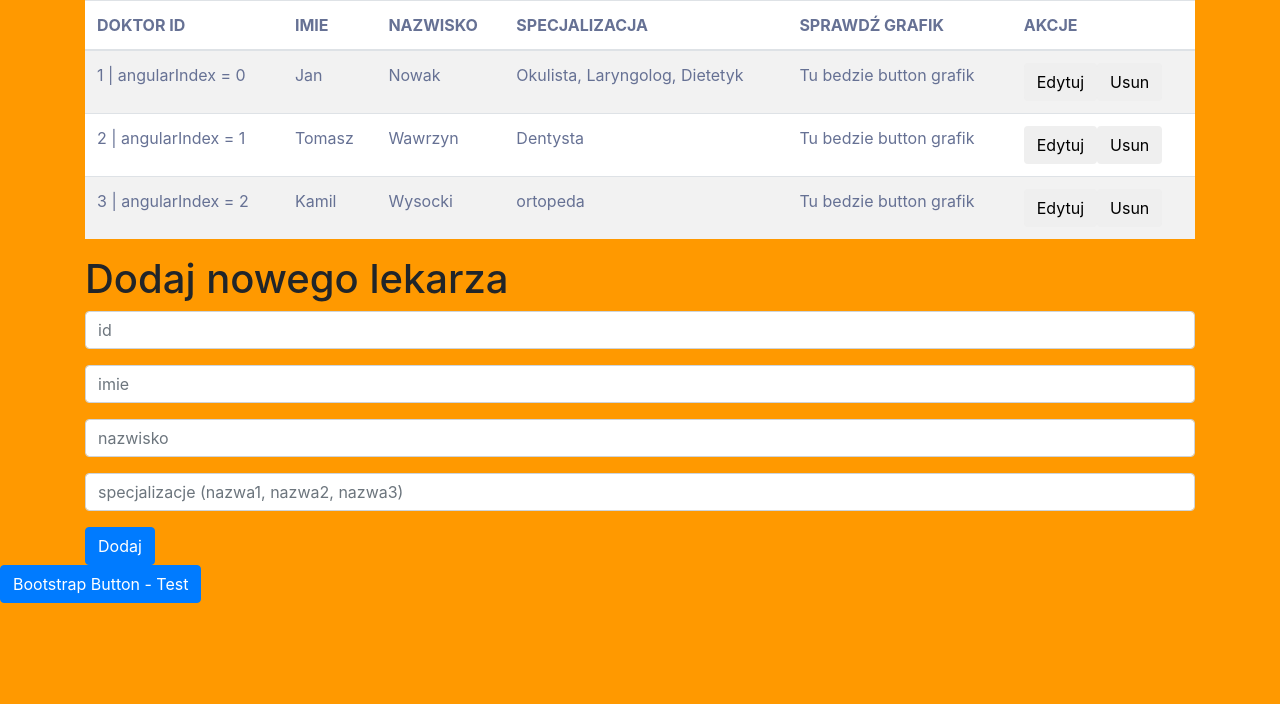
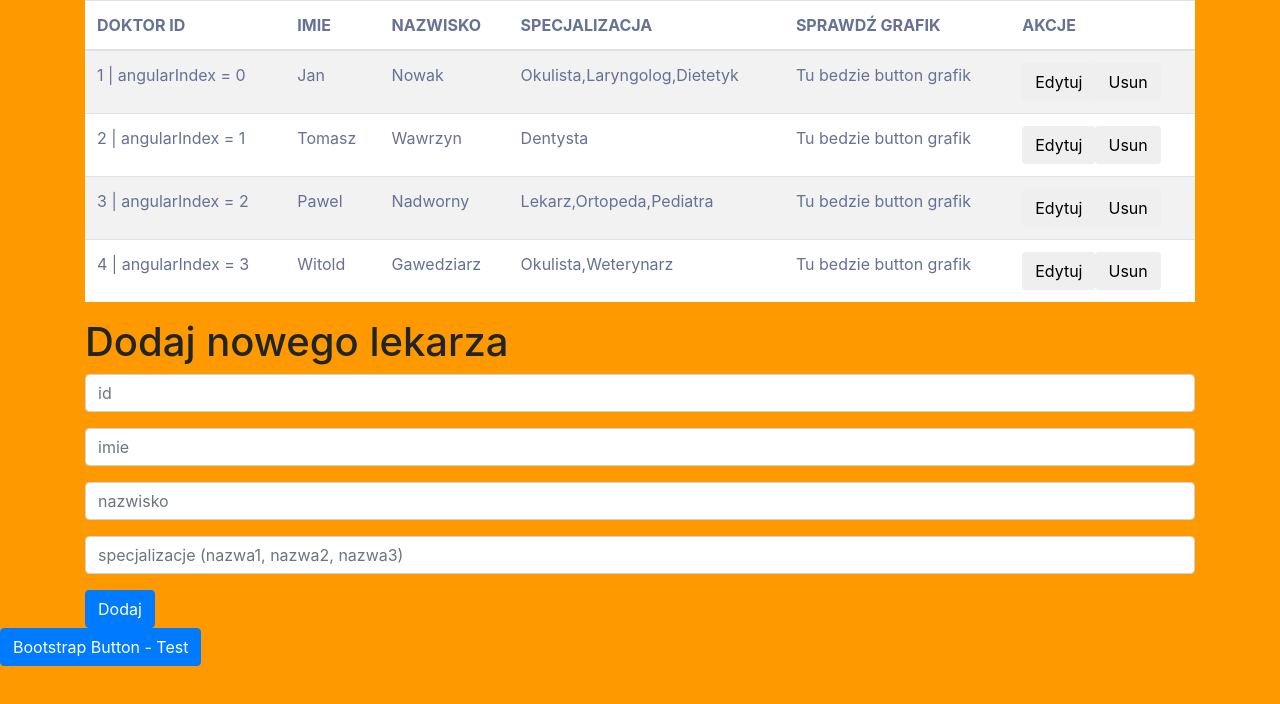
Before and after one commit to matkotcom/PierwszaAplikacja, an Angular app: page / in a window 1280 px wide. Shown: the top 704 px of the page. Built offline with nearby package versions, Linux system fonts and the light colour scheme.

Commit message:
Nowa funkcjonalnosc - usuwanie lekarzy

```diff
--- a/src/app/admin/doctors-list/doctors-list.component.html
+++ b/src/app/admin/doctors-list/doctors-list.component.html
@@ -17,11 +17,11 @@
             <td>{{ lekarz.id }} | angularIndex = {{ i }}</td>
             <td>{{ lekarz.name }}</td>
             <td>{{ lekarz.surname }}</td>
-            <td>{{ lekarz.spec }}</td>
+             <td>{{ lekarz.spec }}</td>
             <td> Tu bedzie button grafik </td>
             <td>
               <button class="btn">Edytuj</button>
-              <button class="btn">Usun</button>
+              <button (click)="usunLekarza(lekarz)" class="btn">Usun</button>
             </td>
           </tr>
         </tbody>
--- a/src/app/admin/doctors-list/doctors-list.component.ts
+++ b/src/app/admin/doctors-list/doctors-list.component.ts
@@ -14,25 +14,16 @@ export class DoctorsListComponent implements OnInit {
       id: 1,
       name: "Jan",
       surname: "Nowak",
-      spec: ["Okulista, Laryngolog, Dietetyk"]
+      spec: ["Okulista", "Laryngolog", "Dietetyk"]
     },
-    {
-      id: 2,
-      name: "Tomasz",
-      surname: "Wawrzyn",
-      spec: ["Dentysta"]
-    },
-    {
-      id: 3,
-      name: "Kamil",
-      surname: "Wysocki",
-      spec: ["ortopeda"]
-    }
+    new Doctor(2, "Tomasz", "Wawrzyn", ["Dentysta"]),
+    new Doctor(3, "Pawel", "Nadworny", ["Lekarz", "Ortopeda", "Pediatra"]),
+    new Doctor(4, "Witold", "Gawedziarz", ["Okulista", "Weterynarz"])
   ];
 
   dodajLekarza(lekarz: Doctor) {
+    console.log("Wywolano - dodajLekarza()");
     this.doctorsTab.push(lekarz);
-    console.log("Wywolano funkcje dodajLekarza");
     // spr/zrob czy this.doctorsTab.spec jest tablica, czy specki sa w innych indeksach
 
     // console.log("lekarz spec = " + lekarz.spec);
@@ -58,6 +49,14 @@ export class DoctorsListComponent implements OnInit {
     // console.log("lekarz spec typeof = " + typeof lekarz.spec);
   }
 
+  usunLekarza(lekarz: Doctor) {
+    let indexDoUsuniecia = this.doctorsTab.indexOf(lekarz);
+    if(indexDoUsuniecia !== -1) {
+      this.doctorsTab.splice(indexDoUsuniecia, 1);
+    }
+    console.log("Wywolano - usunLekarza()")
+  }
+
   constructor() { }
 
   ngOnInit() {
```
